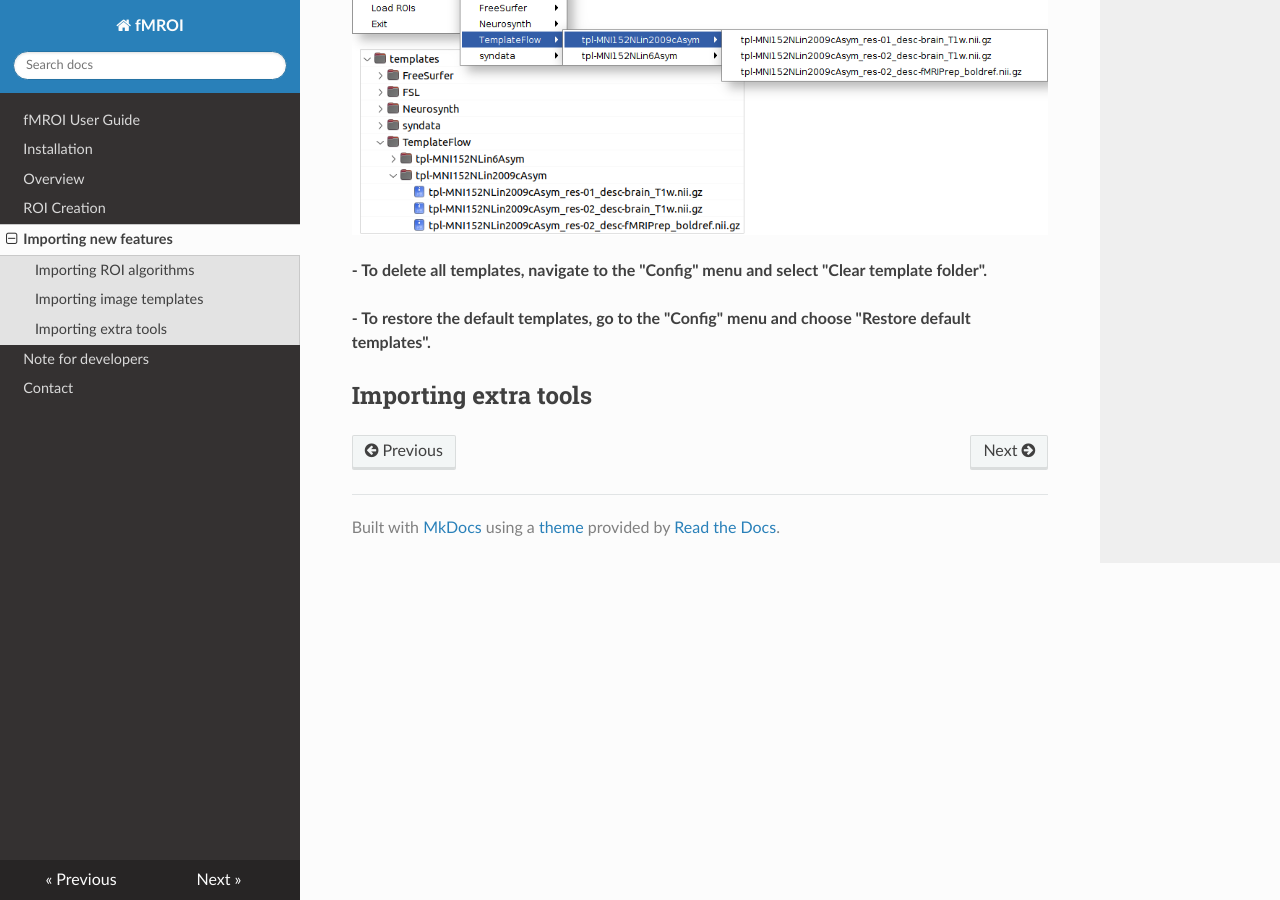
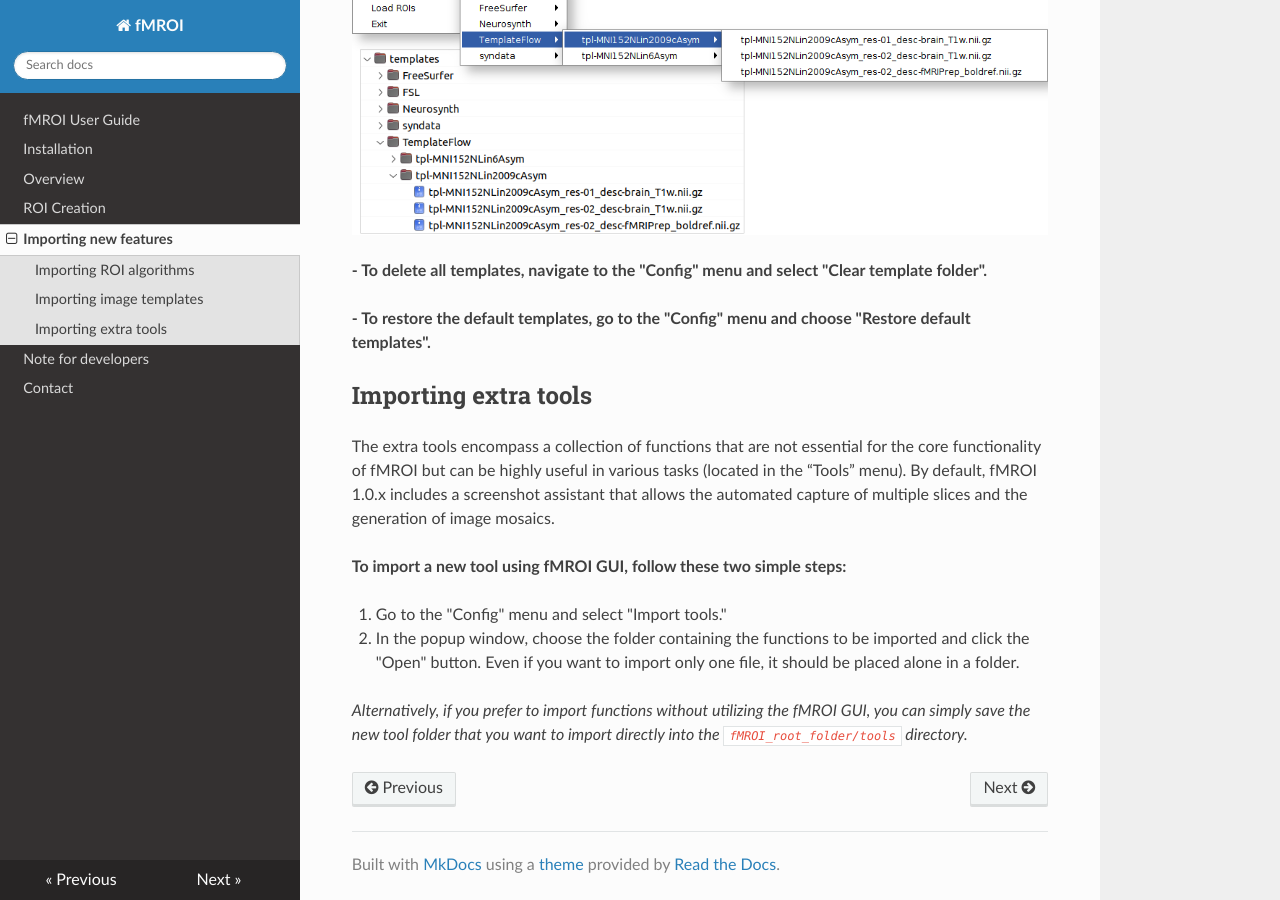
Before and after one commit to proactionlab/fmroi-docs, an MkDocs documentation site: the page built from docs/importing_features.md, in a window 1280 px wide and 900 px high, scrolled down 2152 px. Built offline with MkDocs 1.6.1, drawn with Linux system fonts in a browser that asks for light colours; nearby versions of some CDN libraries.

Commit message:
update importing_features

```diff
--- a/docs/importing_features.md
+++ b/docs/importing_features.md
@@ -65,3 +65,12 @@
 
 Importing extra tools
 ---------------------
+
+The extra tools encompass a collection of functions that are not essential for the core functionality of fMROI but can be highly useful in various tasks (located in the “Tools” menu). By default, fMROI 1.0.x includes a screenshot assistant that allows the automated capture of multiple slices and the generation of image mosaics.
+
+**To import a new tool using fMROI GUI, follow these two simple steps:**
+
+1. Go to the "Config" menu and select "Import tools."
+2. In the popup window, choose the folder containing the functions to be imported and click the "Open" button. Even if you want to import only one file, it should be placed alone in a folder.
+
+*Alternatively, if you prefer to import functions without utilizing the fMROI GUI, you can simply save the new tool folder that you want to import directly into the `fMROI_root_folder/tools` directory.*
```
